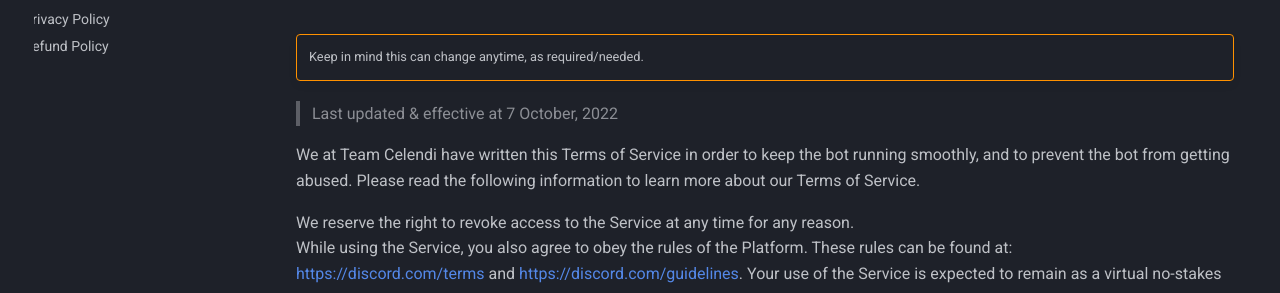
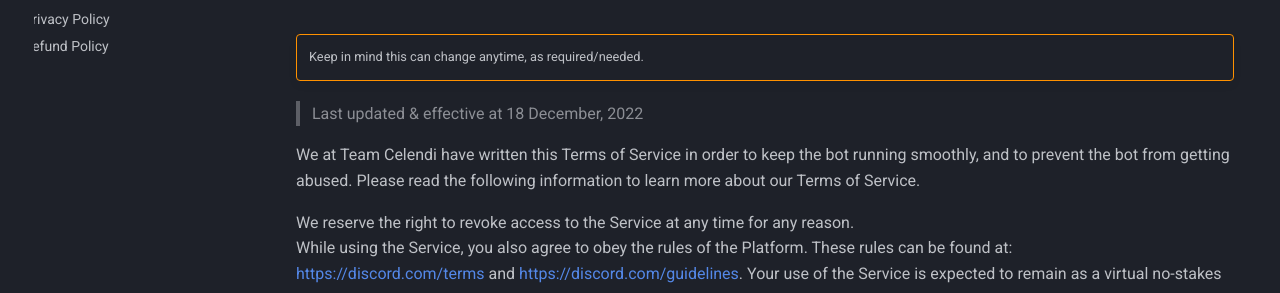
Before and after one commit to Celendi/Docs, an MkDocs documentation site: the page built from docs/policies/terms.md, in a window 1280 px wide. Shown: the part 194-487 px from the top of the page. Built offline with MkDocs 1.6.1 and Material for MkDocs 9.7.7, drawn with Linux system fonts in a browser that asks for light colours.

Commit message:
Update terms.md
Signed-off-by: Justinnn <63072677+Jqstln@users.noreply.github.com>

```diff
--- a/docs/policies/terms.md
+++ b/docs/policies/terms.md
@@ -7,7 +7,7 @@ description: Celendi's Terms Of Service
 !!! warning ""
     Keep in mind this can change anytime, as required/needed.
 
-> Last updated & effective at 7 October, 2022
+> Last updated & effective at 18 December, 2022
 
 We at Team Celendi have written this Terms of Service in order to keep the bot running smoothly, and to prevent the bot from getting abused. Please read the following information to learn more about our Terms of Service.
 
```
